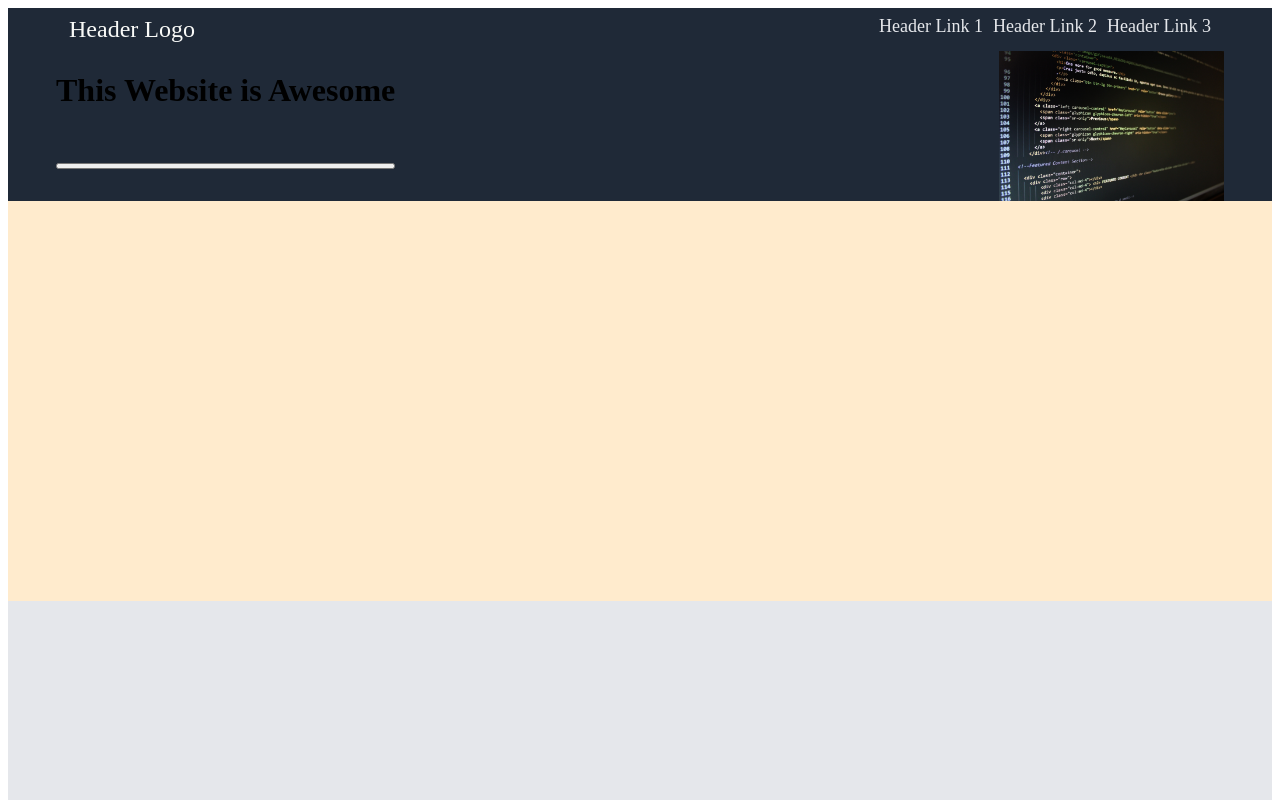
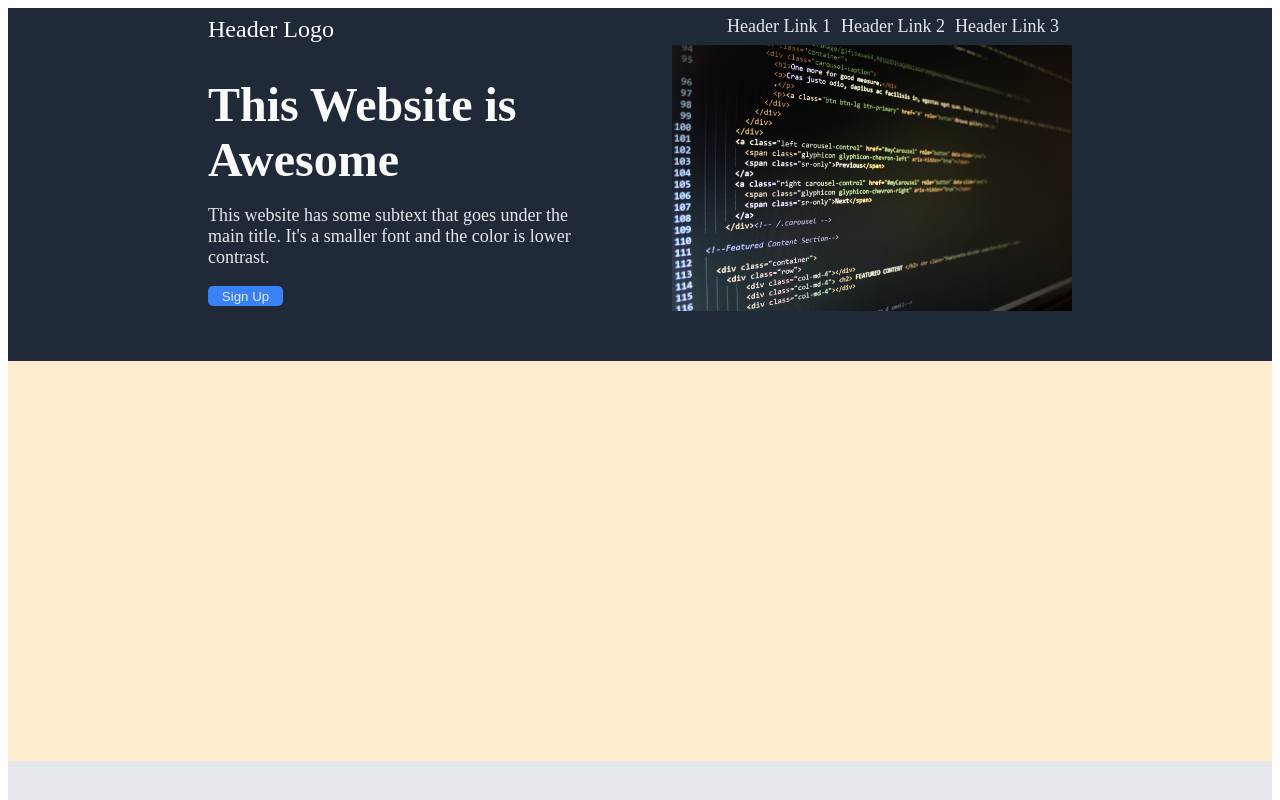
Before and after one commit to Micah-Morris/TOP-Landing-Page, a plain HTML site: page index.html in a window 1280 px wide. Shown: the top 800 px of the page. Drawn offline with Linux system fonts and the light colour scheme.

Commit message:
created header

```diff
--- a/index.html
+++ b/index.html
@@ -11,27 +11,28 @@
 
         <div class="header">
 
-            <a class="logo margin" href="#">Header Logo</a>
+            <a class="logo margin-left" href="#">Header Logo</a>
 
-            <div class="links margin">
+            <div class="links margin-right">
                 <a href="#">Header Link 1</a>
                 <a href="#">Header Link 2</a>
                 <a href="#">Header Link 3</a>
             </div>
         </div>
         <div class="landing">
-            <div class="welcome margin">
+            <div class="welcome margin-left">
                 <h1>
                     This Website is Awesome
                 </h1>
                 <p>
+                    This website has some subtext that goes under the main title. It's a smaller font and the color is lower contrast.
 
                 </p>
                 <button>
-
+                    Sign Up
                 </button>
             </div>
-            <img src="../TOP-Landing-Page/img/pexels-pixabay-270360.jpg" alt="code" class="margin">
+            <img src="../TOP-Landing-Page/img/pexels-pixabay-270360.jpg" alt="code" class="margin-right">
 
         </div>
         <div class="info">
--- a/style.css
+++ b/style.css
@@ -8,11 +8,38 @@ a{
     color: #E5E7EB;
 }
 img{
-    width: 225px;
+    width: 400px;
+    height: 266px;
+    flex-shrink: 0;
+    margin-left: 75px;
+    margin-bottom: 50px;
 }
-.margin{
-    margin-left: 48px;
-    margin-right: 48px;
+h1{
+    font-size: 48px;
+    font-weight: 900;
+    color:#F9FAF8;
+    flex-shrink: 0;
+    margin-bottom: 0;
+}
+p{
+    font-size: 18px;
+    color: #E5E7EB;
+}
+button{
+    background-color: #3882F6;
+    width: 75px;
+    height: 20px;
+    color: #E5E7EB;
+    border: 0;
+    border-radius: 5px;
+    margin-bottom: 30px;
+}
+.margin-left{
+    margin-left: 200px;
+
+}
+.margin-right{
+    margin-right: 200px;
 }
 .header{
     background-color: #1F2937;
@@ -24,8 +51,8 @@ img{
     display: flex;
     font-size: 24px;
     color: #F9FAF8;
-    padding: 8px;
-    padding-left: 13px;
+    margin-top: 8px;
+
 }
 .links{
     display: flex;
@@ -42,8 +69,8 @@ img{
 .landing{
     background-color: #1F2937;
     display: flex;
-    flex: 1;
     justify-content: space-between;
+    flex: auto;
 }
 .info{
     background-color: blanchedalmond;
```
